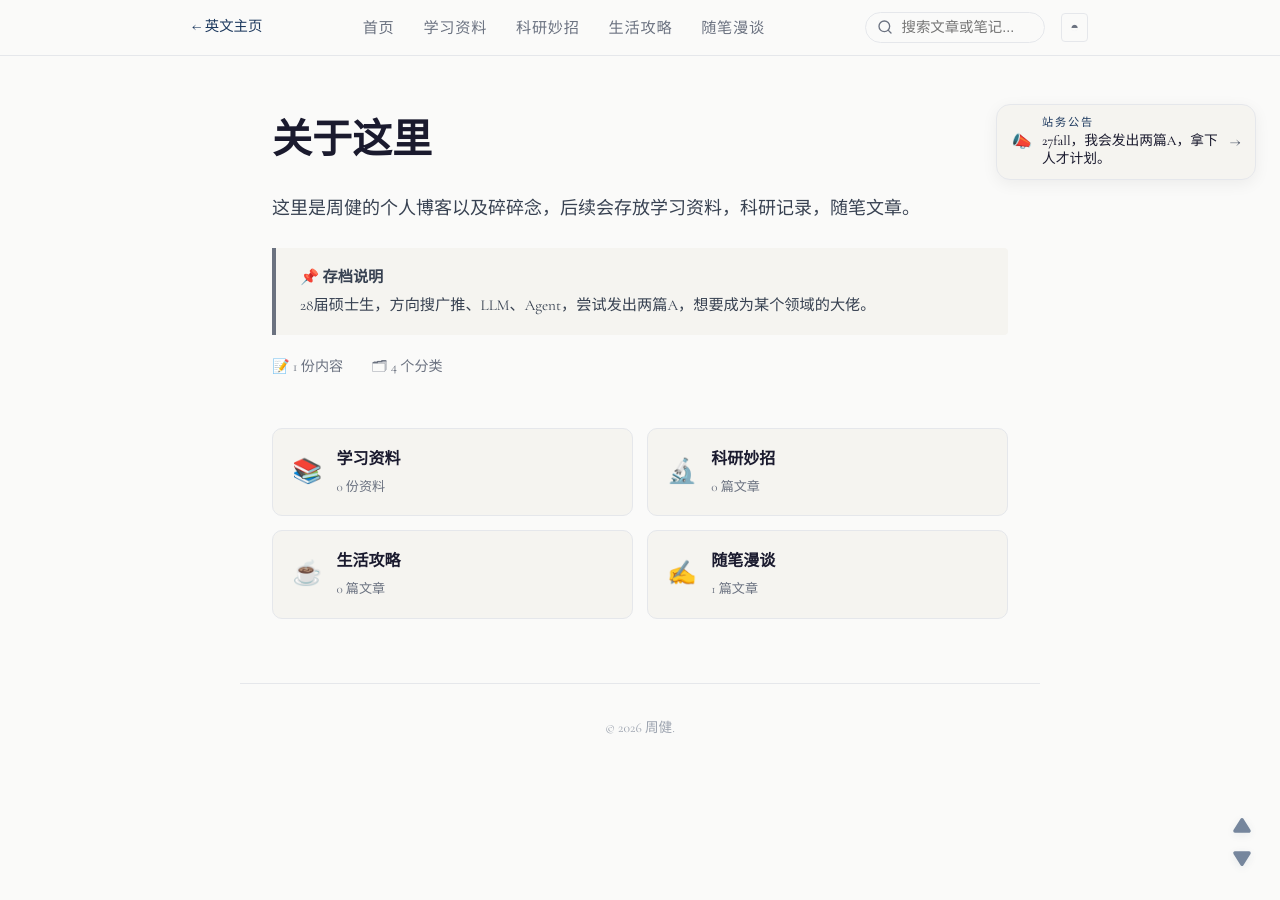
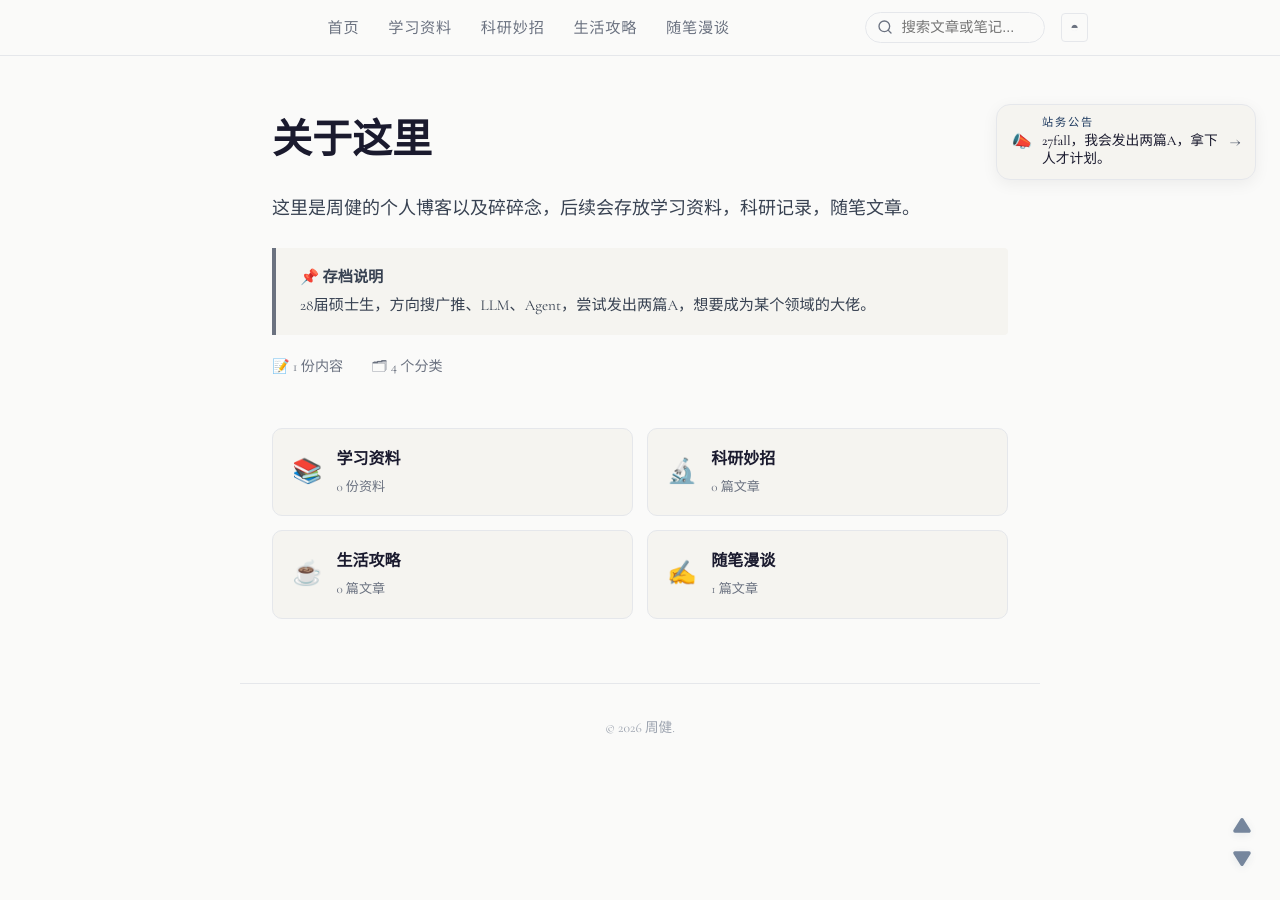
Before and after one commit to jianrec/jianzhou, a Jekyll site: the page built from index.html, in a window 1280 px wide. Built offline with Jekyll 4.4.1, drawn with Linux system fonts in a browser that asks for light colours; comment, search, counter and statistics services are not loaded.

Commit message:
Hide external homepage link

```diff
--- a/_layouts/default.html
+++ b/_layouts/default.html
@@ -560,7 +560,7 @@
             <a href="{{ site.baseurl }}/notes/" class="nav-back">← 学习资料</a>
           {% endif %}
         {% else %}
-          <a href="{{ site.entry_link.url | default: '#' }}" class="nav-back">{{ site.entry_link.text | default: site.title }}</a>
+          <!-- <a href="{{ site.entry_link.url | default: '#' }}" class="nav-back">{{ site.entry_link.text | default: site.title }}</a> -->
         {% endif %}
       </div>
 
```
